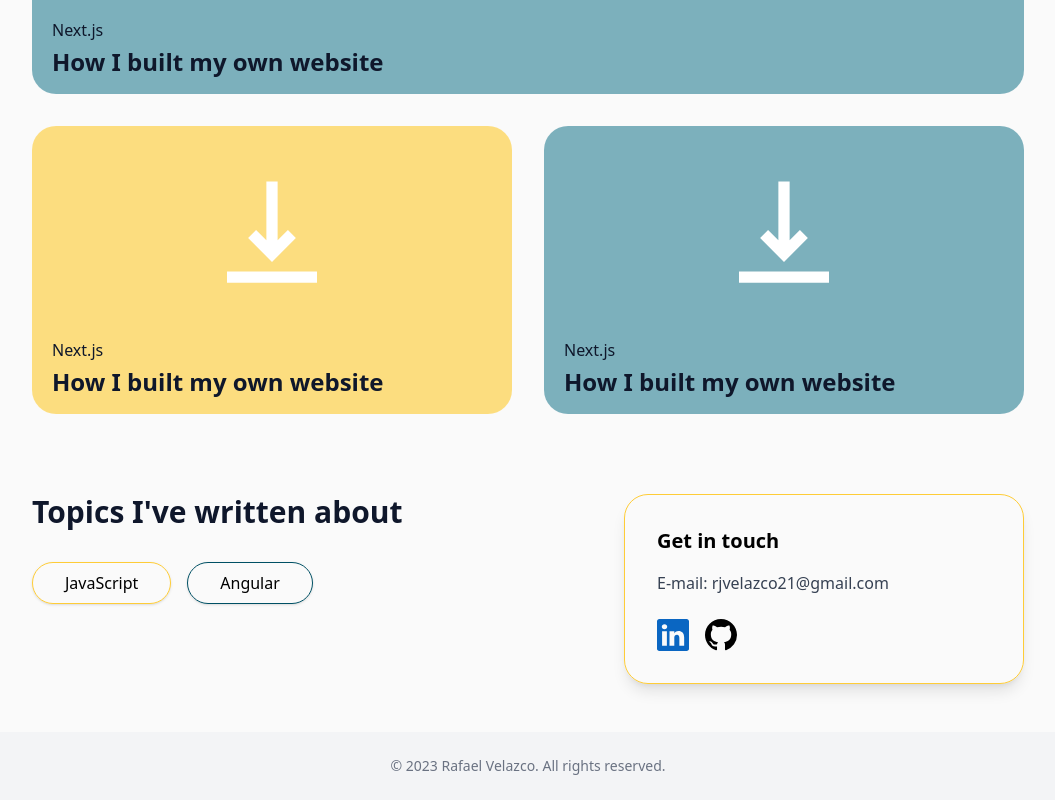
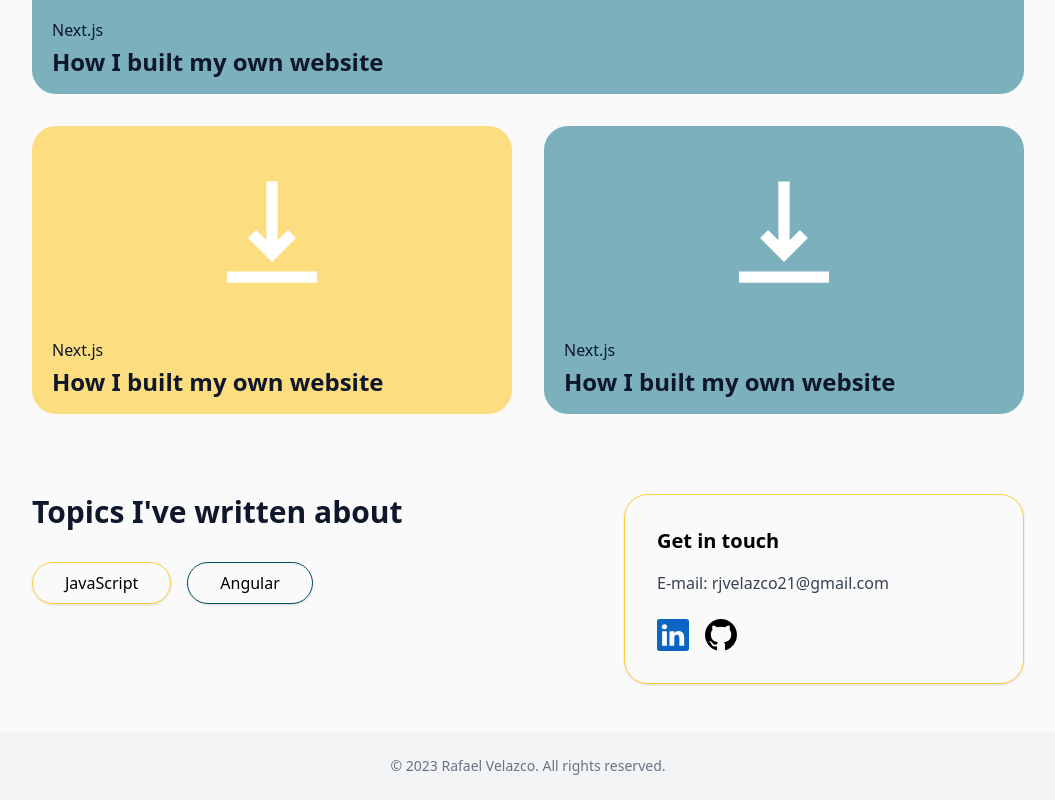
Before and after one commit to rjvelazco/rjvelazco-v2, a Next.js app: page / in a window 1280 px wide. Shown: the part 450-1250 px from the top of the page, without its empty margins (112-1167 px from the left). Built offline with nearby package versions, Linux system fonts and the light colour scheme.

Commit message:
style: adjust contact section shadow to be less prominent

```diff
--- a/src/app/page.tsx
+++ b/src/app/page.tsx
@@ -79,7 +79,7 @@ export default function Home() {
             </a>
           </div>
         </div>
-        <div className="rounded-3xl border border-amber-light shadow-lg p-8 w-[400px]">
+        <div className="rounded-3xl border border-amber-light shadow-sm p-8 w-[400px]">
           <h2 className="text-xl font-bold mb-4">Get in touch</h2>
           <div>
             <a
```
